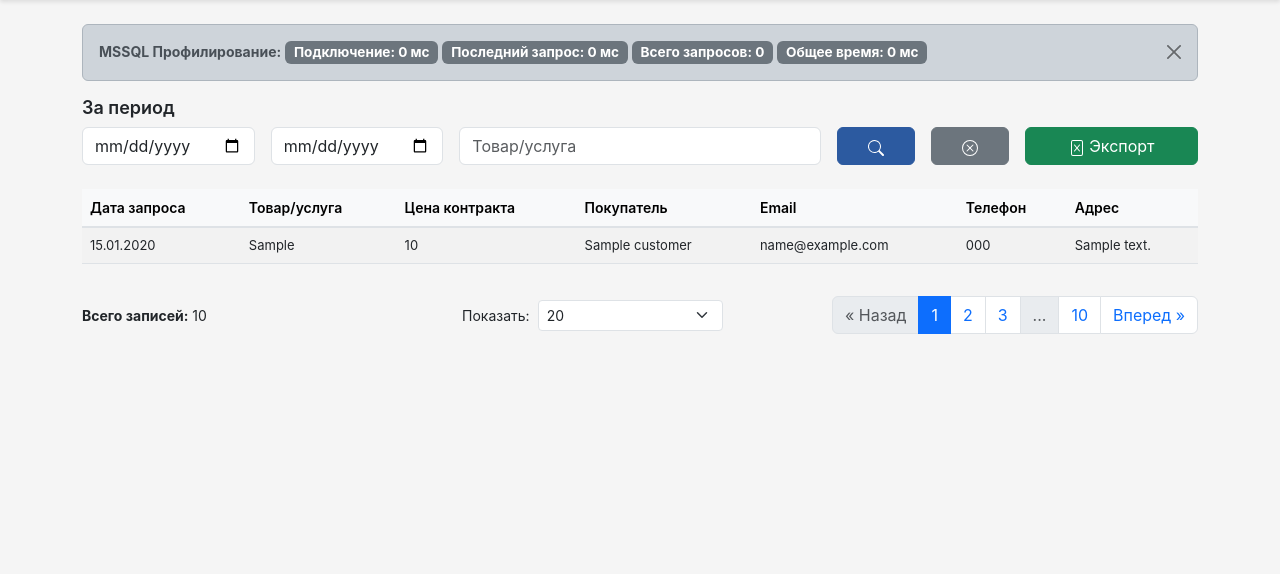
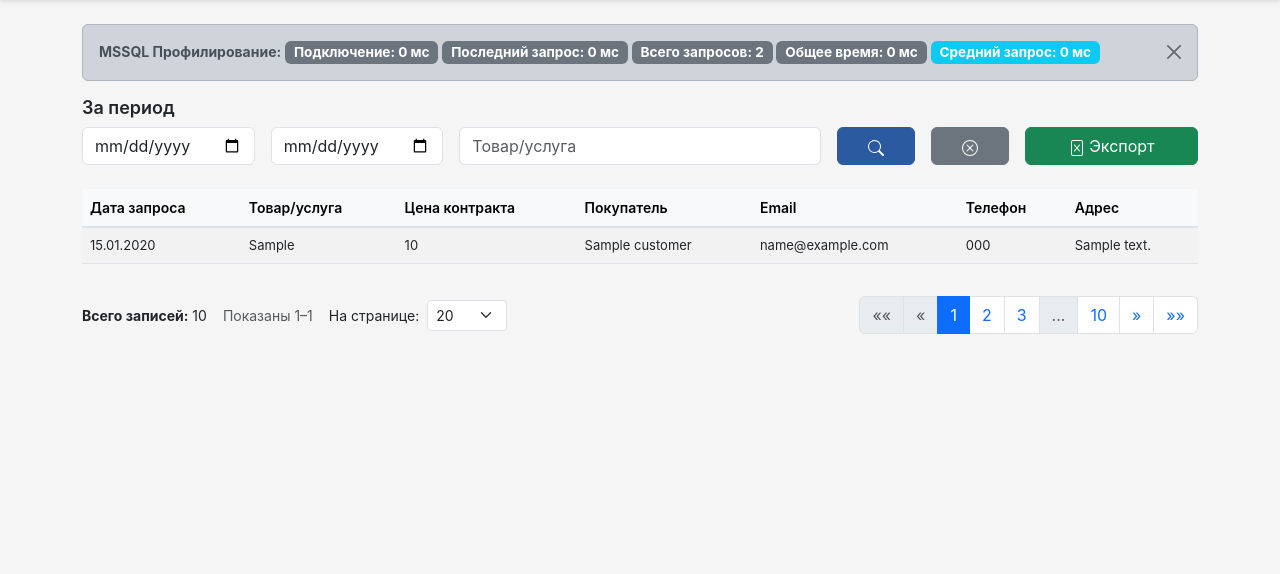
Before and after one commit to stiapanreha-dev/xbmc, a Flask app: template templates/index.html in a window 1280 px wide. Shown: the part 76-650 px from the top of the page. Run offline with Flask 3, Linux system fonts and the light colour scheme; a user stored in the database is signed in; tables that the repository leaves empty hold one stand-in row (values such as "Sample post"); the template is opened without the code that fills it: most values are stand-ins (such as "Sample title", 1, 10 or a date in 2020); some libraries are stand-ins or nearby versions.

Commit message:
feat: improve pagination UI for large datasets

```diff
--- a/templates/index.html
+++ b/templates/index.html
@@ -116,13 +116,21 @@
         </div>
 
         <div class="row mt-3 align-items-center">
-            <div class="col-md-4">
-                <p class="mb-0"><strong>Всего записей:</strong> {{ total }}</p>
+            {% set total_pages = (total / per_page)|round(0, 'ceil')|int %}
+            {% set start_record = (page - 1) * per_page + 1 %}
+            {% set end_record = [page * per_page, total]|min %}
+
+            <div class="col-md-6 mb-2 mb-md-0">
+                <div class="d-flex align-items-center flex-wrap gap-3">
+                    <div>
+                        <strong>Всего записей:</strong> {{ '{:,}'.format(total).replace(',', ' ') }}
                     </div>
-            <div class="col-md-3">
+                    <div class="text-muted">
+                        Показаны {{ '{:,}'.format(start_record).replace(',', ' ') }}–{{ '{:,}'.format(end_record).replace(',', ' ') }}
+                    </div>
                     <div class="d-flex align-items-center">
-                    <label for="perPageSelect" class="me-2 text-nowrap">Показать:</label>
-                    <select id="perPageSelect" class="form-select form-select-sm" onchange="changePerPage(this.value)">
+                        <label for="perPageSelect" class="me-2 text-nowrap mb-0">На странице:</label>
+                        <select id="perPageSelect" class="form-select form-select-sm" onchange="changePerPage(this.value)" style="width: 80px;">
                             <option value="20" {% if per_page == 20 %}selected{% endif %}>20</option>
                             <option value="50" {% if per_page == 50 %}selected{% endif %}>50</option>
                             <option value="100" {% if per_page == 100 %}selected{% endif %}>100</option>
@@ -130,38 +138,46 @@
                         </select>
                     </div>
                 </div>
+            </div>
+
             {% if total > per_page %}
-            <div class="col-md-5">
+            <div class="col-md-6">
                 <nav>
-                    <ul class="pagination justify-content-end mb-0">
-                        {% set total_pages = (total / per_page)|round(0, 'ceil')|int %}
+                    <ul class="pagination justify-content-md-end justify-content-center mb-0 flex-wrap">
+                        {# Первая страница #}
+                        {% if page > 1 %}
+                        <li class="page-item">
+                            <a class="page-link" href="{{ url_for('main.index', page=1, date_from=date_from, date_to=date_to, search_text=search_text, per_page=per_page) }}" title="Первая страница">
+                                &laquo;&laquo;
+                            </a>
+                        </li>
+                        {% else %}
+                        <li class="page-item disabled">
+                            <span class="page-link">&laquo;&laquo;</span>
+                        </li>
+                        {% endif %}
 
                         {# Предыдущая страница #}
                         {% if page > 1 %}
                         <li class="page-item">
                             <a class="page-link" href="{{ url_for('main.index', page=page-1, date_from=date_from, date_to=date_to, search_text=search_text, per_page=per_page) }}">
-                                &laquo; Назад
+                                &laquo;
                             </a>
                         </li>
                         {% else %}
                         <li class="page-item disabled">
-                            <span class="page-link">&laquo; Назад</span>
+                            <span class="page-link">&laquo;</span>
                         </li>
                         {% endif %}
 
-                        {# Номера страниц (оптимизировано для больших наборов данных) #}
+                        {# Номера страниц #}
                         {% if total_pages > 1000 %}
-                            {# Упрощенная пагинация для больших объемов #}
+                            {# Для больших наборов - показываем текущую страницу и поле ввода #}
                             <li class="page-item active">
-                                <span class="page-link">Страница {{ page }} из {{ '{:,}'.format(total_pages).replace(',', ' ') }}</span>
-                            </li>
-                            <li class="page-item">
-                                <input type="number" class="form-control form-control-sm" style="width: 100px; display: inline-block;"
-                                       placeholder="№ стр" min="1" max="{{ total_pages }}"
-                                       onkeypress="if(event.key==='Enter'){window.location.href='{{ url_for('main.index', page=1, date_from=date_from, date_to=date_to, search_text=search_text, per_page=per_page) }}'.replace('page=1', 'page='+this.value)}">
+                                <span class="page-link">{{ '{:,}'.format(page).replace(',', ' ') }} / {{ '{:,}'.format(total_pages).replace(',', ' ') }}</span>
                             </li>
                         {% else %}
-                            {# Обычная пагинация для небольших наборов #}
+                            {# Обычная пагинация #}
                             {% for p in range(1, total_pages + 1) %}
                                 {% if p == page %}
                                 <li class="page-item active">
@@ -185,12 +201,37 @@
                         {% if page < total_pages %}
                         <li class="page-item">
                             <a class="page-link" href="{{ url_for('main.index', page=page+1, date_from=date_from, date_to=date_to, search_text=search_text, per_page=per_page) }}">
-                                Вперед &raquo;
+                                &raquo;
                             </a>
                         </li>
                         {% else %}
                         <li class="page-item disabled">
-                            <span class="page-link">Вперед &raquo;</span>
+                            <span class="page-link">&raquo;</span>
+                        </li>
+                        {% endif %}
+
+                        {# Последняя страница #}
+                        {% if page < total_pages %}
+                        <li class="page-item">
+                            <a class="page-link" href="{{ url_for('main.index', page=total_pages, date_from=date_from, date_to=date_to, search_text=search_text, per_page=per_page) }}" title="Последняя страница">
+                                &raquo;&raquo;
+                            </a>
+                        </li>
+                        {% else %}
+                        <li class="page-item disabled">
+                            <span class="page-link">&raquo;&raquo;</span>
+                        </li>
+                        {% endif %}
+
+                        {# Поле для перехода на конкретную страницу #}
+                        {% if total_pages > 10 %}
+                        <li class="page-item">
+                            <div class="input-group input-group-sm" style="width: 140px;">
+                                <input type="number" class="form-control" id="gotoPage" placeholder="№ стр"
+                                       min="1" max="{{ total_pages }}" value="{{ page }}"
+                                       onkeypress="if(event.key==='Enter'){goToPage()}">
+                                <button class="btn btn-outline-secondary" type="button" onclick="goToPage()">→</button>
+                            </div>
                         </li>
                         {% endif %}
                     </ul>
@@ -208,5 +249,14 @@ function changePerPage(newPerPage) {
     url.searchParams.set('page', '1'); // Сбрасываем на первую страницу при изменении per_page
     window.location.href = url.toString();
 }
+
+function goToPage() {
+    const pageNum = document.getElementById('gotoPage').value;
+    if (pageNum && pageNum > 0) {
+        const url = new URL(window.location.href);
+        url.searchParams.set('page', pageNum);
+        window.location.href = url.toString();
+    }
+}
 </script>
 {% endblock %}
```
Lines whose indentation alone changed are shown as unchanged.
